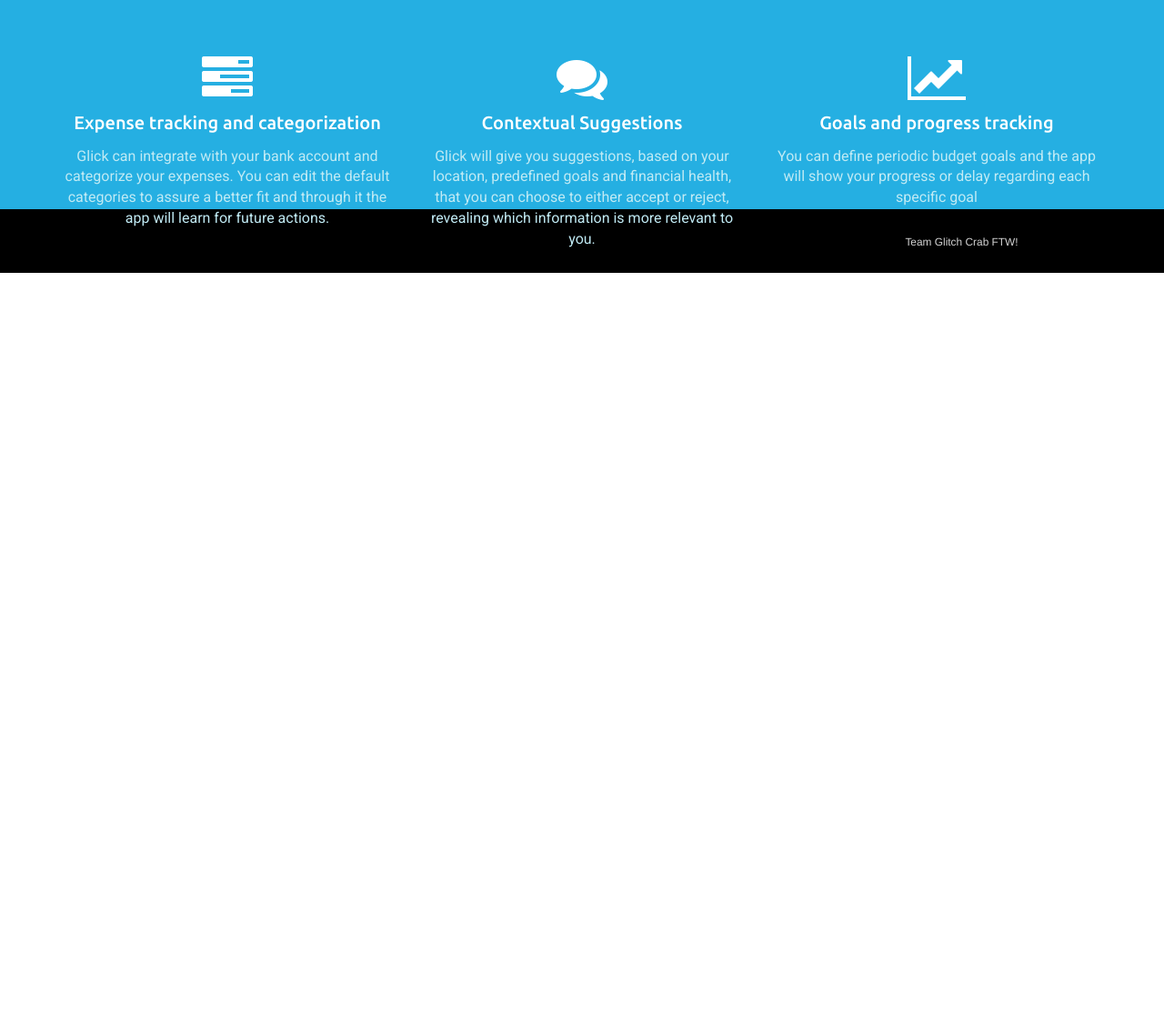
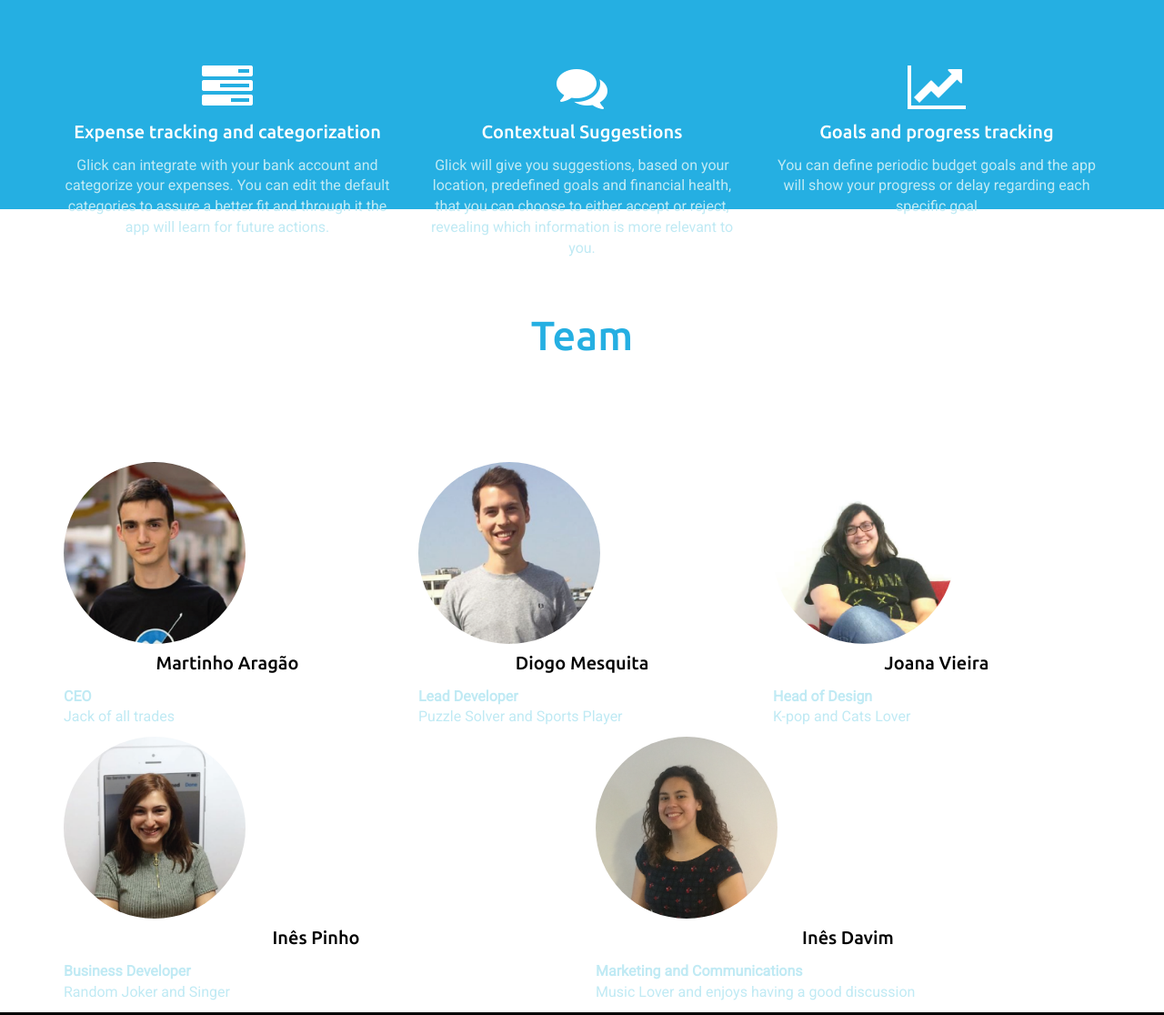
Before and after one commit to glick-startup/glick-startup.github.io, a plain HTML site: page index.html in a window 1280 px wide. Shown: the part 1170-2286 px from the top of the page at 91% size. Before the commit the page ends 1470 px from the top, so only its background shows below. Drawn offline with Linux system fonts and the light colour scheme.

Commit message:
1st version of the team section

```diff
--- a/css/style.css
+++ b/css/style.css
@@ -241,6 +241,46 @@
 }
 
 
+/*------------------------------------*\
+  TEAM
+\*------------------------------------*/
+
+#features-list{
+    text-align: center;
+    margin: 10px auto 10px auto;
+}
+
+.teampic{
+    height: 200px;
+    border-radius: 100px;
+
+}
+
+#team h1{
+    text-align: center;
+    font-family: 'Ubuntu', sans-serif;
+    font-size: 45px;
+    margin: 10% 20px 3% 20px;
+    color: #25afe2;
+    margin-bottom: 10%;
+}
+
+#team-list h4{
+    color: black;
+    text-align: center;
+    font-family: 'Ubuntu', sans-serif;
+    font-weight: 500;
+    font-size: 20px;
+    margin-bottom: 15px;
+
+}
+
+#team-list p{
+    color: #c0eaf4;
+    font-family: 'Roboto', sans-serif;
+    font-weight: 400;
+    font-size: 16px;
+}
 
 /*------------------------------------*\
   FOOTER
--- a/index.html
+++ b/index.html
@@ -94,6 +94,48 @@
 		</section>
 		<!-- END FEATURES -->
 
+       		<!-- BEGIN TEAM -->
+		<section id="team">
+			<div class="container">
+				<h1>Team</h1>
+                <div class="row">
+	               <ul id="team-list" class="list-unstyled">
+	                  <li class="col-xs-12 col-sm-4 col-lg-4 team">
+                          <img class="teampic" src="/assets/images/Martinho.png">
+	                     <h4>Martinho Aragão</h4>
+	                     <p><b>CEO</b><br>Jack of all trades</p>
+	                  </li>
+	                  <li class="col-xs-12 col-sm-4 col-lg-4 team">
+                         <img class="teampic" src="assets/images/Diogo.png">
+	                     <h4>Diogo Mesquita</h4>
+	                     <p><b>Lead Developer</b><br>Puzzle Solver and Sports Player</p>
+	                  </li>
+	                  <li class="col-xs-12 col-sm-4 col-lg-4 team">
+                          <img class="teampic" src="assets/images/Jani.png">
+                          <h4>Joana Vieira</h4>
+	                     <p><b>Head of Design</b><br>K-pop and Cats Lover</p>
+	                  </li>
+                    </ul>
+                    </div>
+                    <div class="row">
+                    <ul id="team-list" class="list-unstyled">
+                       <li class="col-xs-12 col-sm-4 col-lg-6 team">
+                         <img class="teampic" src="assets/images/Pinho.png">
+	                     <h4>Inês Pinho</h4>
+	                     <p><b>Business Developer</b><br>Random Joker and Singer</p>
+	                  </li>
+                       <li class="col-xs-12 col-sm-4 col-lg-6 team">
+                        <img class="teampic" src="assets/images/Davim.png">
+	                     <h4>Inês Davim</h4>
+	                     <p><b>Marketing and Communications</b><br>Music Lover and enjoys having a good discussion</p>
+	                  </li>
+
+	               </ul>
+	            </div>
+			</div>
+		</section>
+		<!-- END TEAM -->
+
 		<!-- BEGIN FOOTER -->
 		<footer>
 
```
Also changed, not shown: assets/images/Davim.png (added), assets/images/Diogo.png (added), assets/images/Jani.png (added), assets/images/Martinho.png (added), assets/images/Pinho.png (added).
